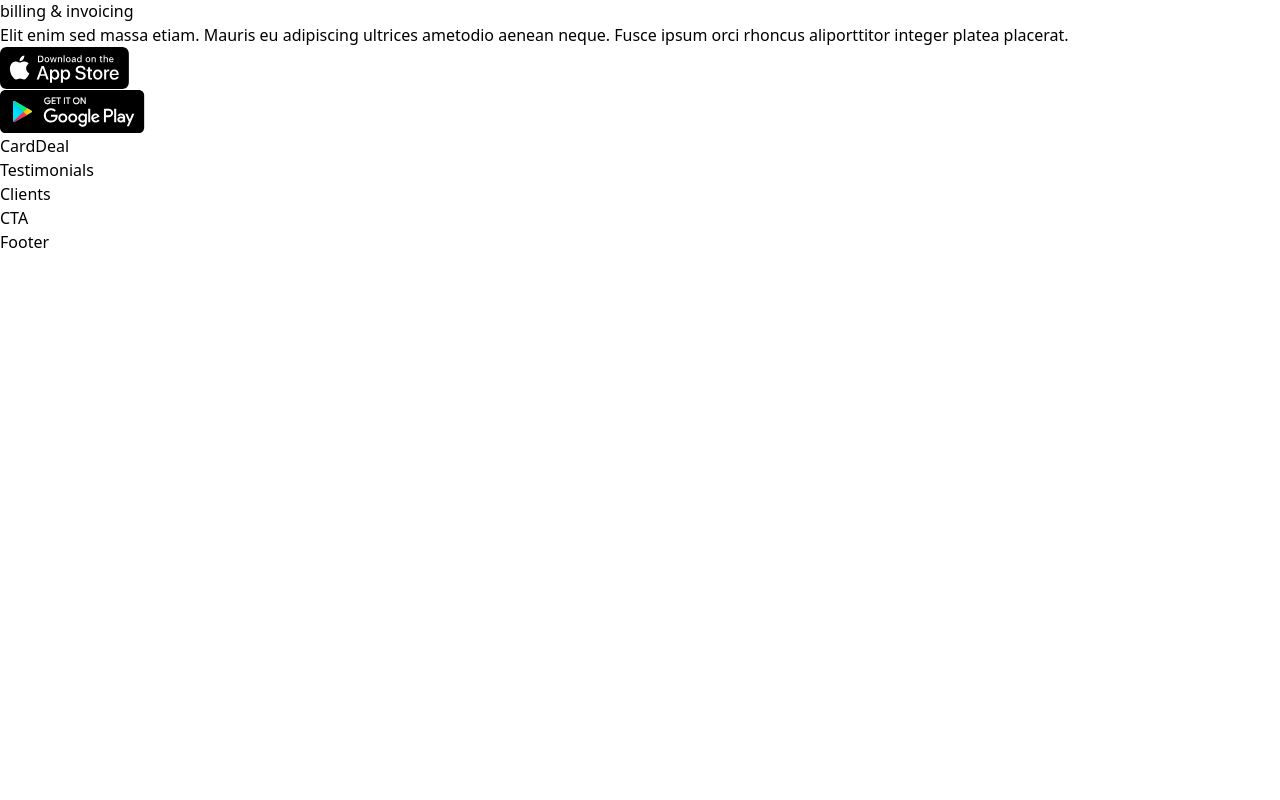
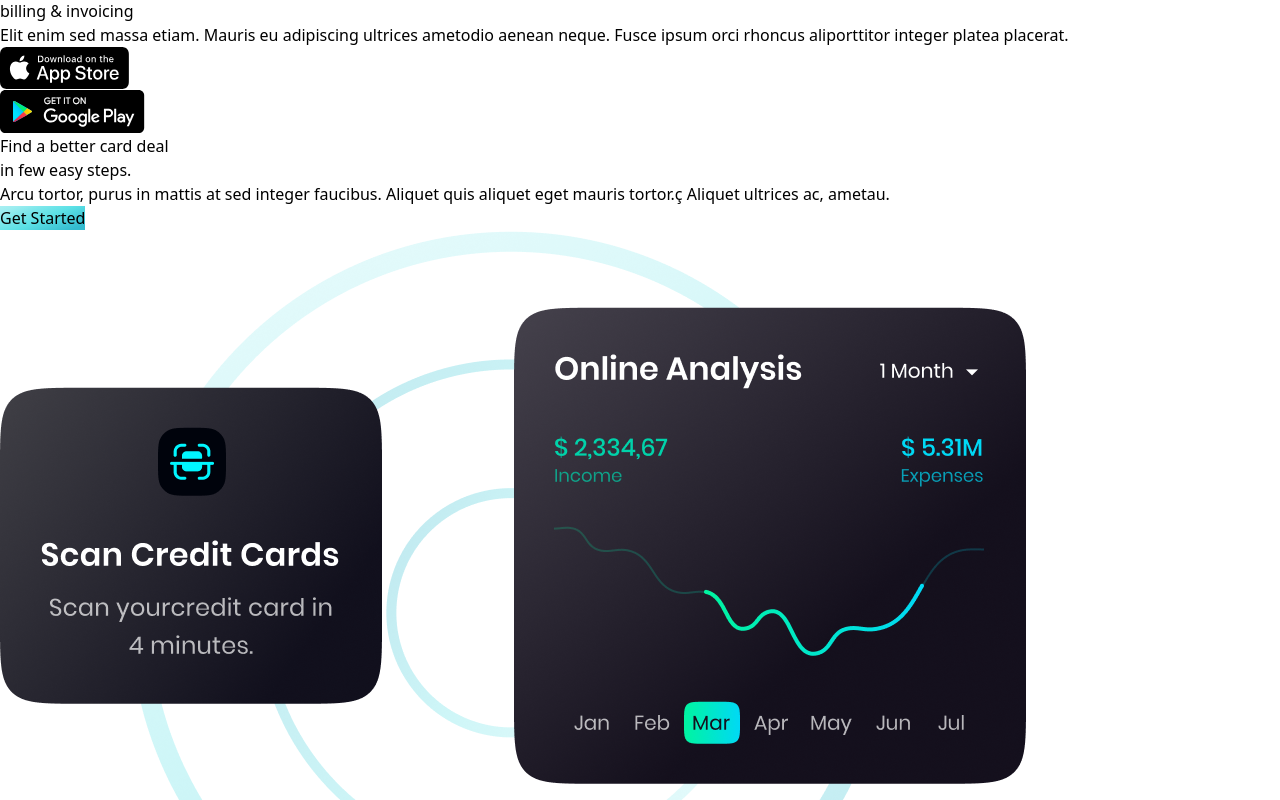
Before and after one commit to MandemGibson/hoobank, a React (Vite) app: page / in a window 1280 px wide. Shown: the part 3400-4200 px from the top of the page. Before the commit the page ends 3654 px from the top, so only its background shows below. Built offline with nearby package versions, Linux system fonts and the light colour scheme.

Commit message:
Card Deal section

```diff
--- a/src/components/Button.tsx
+++ b/src/components/Button.tsx
@@ -8,7 +8,7 @@
       type="button"
       className={`py-4 px-6 bg-blue-gradient
     font-poppins font-medium text-[18px] text-primary
-    outline-none ${styles}`}
+    outline-none ${styles} rounded-[10px]`}
     >
       Get Started
     </button>
--- a/src/components/CardDeal.tsx
+++ b/src/components/CardDeal.tsx
@@ -1,9 +1,25 @@
-import React from 'react'
+import { card } from "../assets";
+import styles, { layout } from "../styles";
+import Button from "./Button";
 
-const CardDeal = () => {
-  return (
-    <div>CardDeal</div>
-  )
-}
+const CardDeal = () => (
+  <section className={layout.section}>
+    <div className={layout.sectionInfo}>
+      <h2 className={styles.heading2}>
+        Find a better card deal <br className="sm:block hidden" /> in few easy
+        steps.
+      </h2>
+      <p className={`${styles.paragraph} max-w-[470px] mt-5`}>
+        Arcu tortor, purus in mattis at sed integer faucibus. Aliquet quis
+        aliquet eget mauris tortor.ç Aliquet ultrices ac, ametau.
+      </p>
+      <Button styles="mt-10" />
+    </div>
 
-export default CardDeal
+    <div className={layout.sectionImg}>
+      <img src={card} alt="card" className="w-[100%] h-[100%]" />
+    </div>
+  </section>
+);
+
+export default CardDeal;
```
